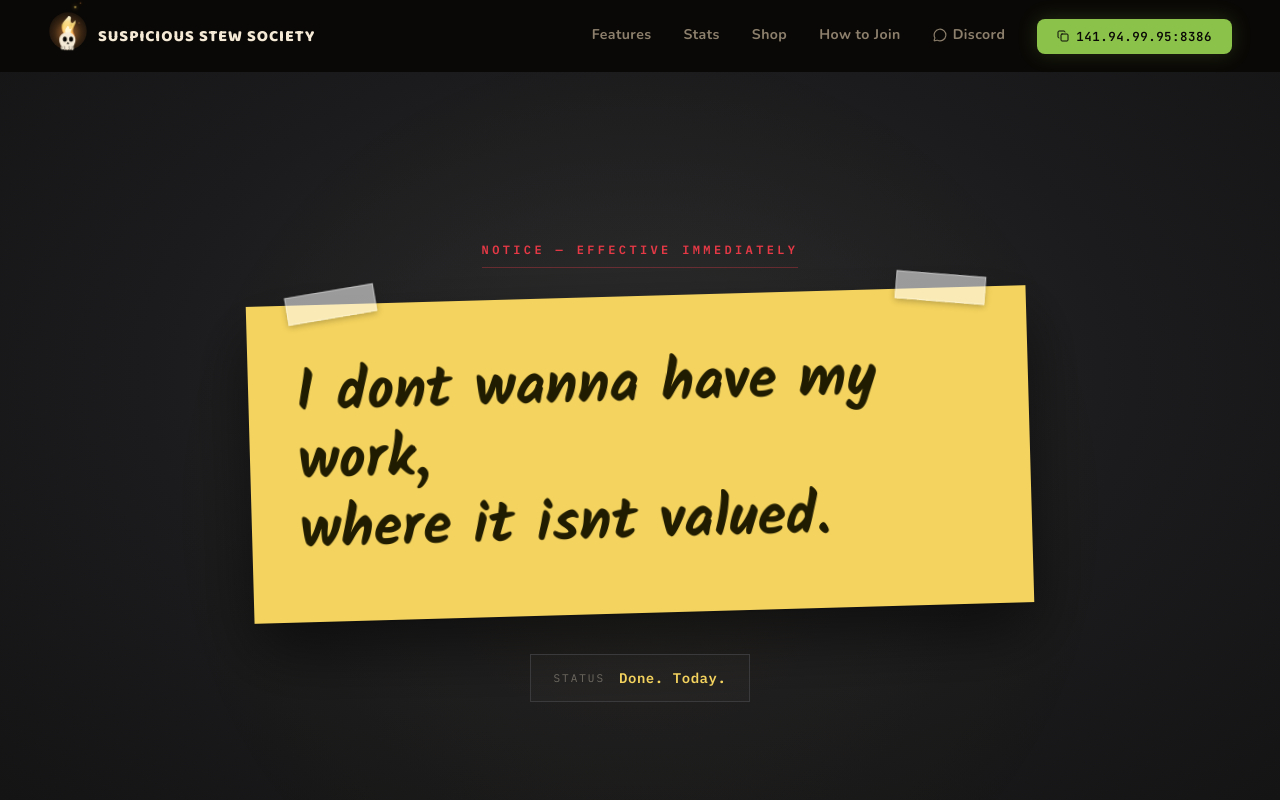
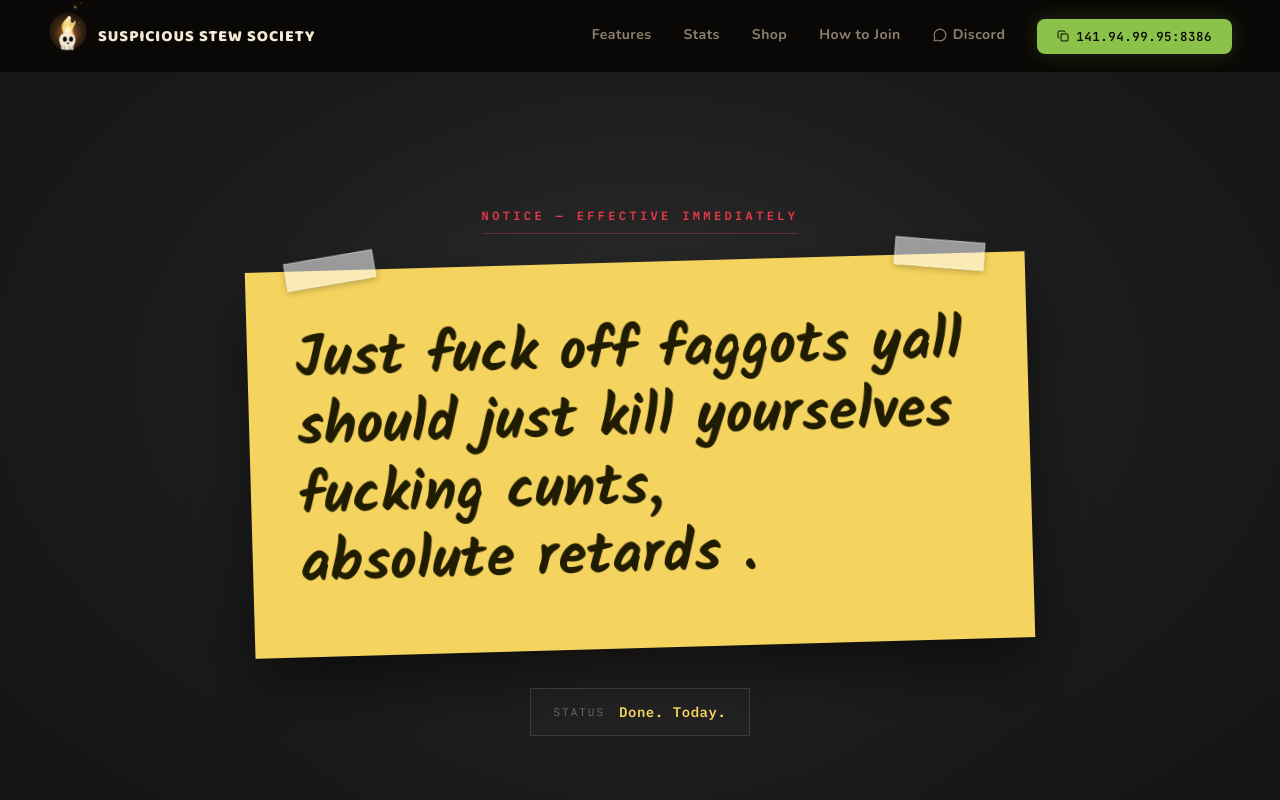
Before and after one commit to Saltiefr/Suspicious-Stew-society, a React (Vite) app: page / in a window 1280 px wide. Shown: the top 800 px of the page. Built offline with nearby package versions, Linux system fonts and the light colour scheme.

Commit message:
Update QuitHero.jsx

```diff
--- a/src/components/QuitHero.jsx
+++ b/src/components/QuitHero.jsx
@@ -134,7 +134,7 @@ export default function QuitHero() {
       <div className="iq-note">
         <span className="iq-tape iq-tape-left" />
         <span className="iq-tape iq-tape-right" />
-        <h1>I dont wanna have my work,<br />where it isnt valued.</h1>
+        <h1>Just fuck off faggots yall should just kill yourselves fucking cunts,<br />absolute retards .</h1>
       </div>
 
       <div className="iq-signoff">
```
